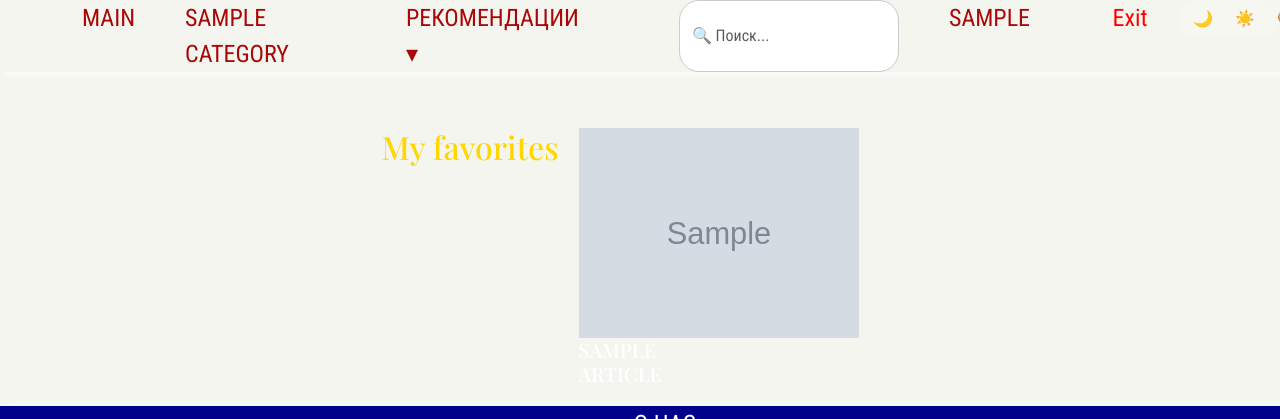
After one commit to asafusuion-ux/news-jango, a Django app: page /favorites/ in a window 1280 px wide; the page is wider, and only the part inside the window is pictured. The commit adds this page. Shown: the top 419 px of that part. Run offline with Django 5.2, Linux system fonts and the light colour scheme; a user stored in the database is signed in; tables that the repository leaves empty hold one stand-in row (values such as "Sample post"); grey boxes marked "Sample" are stand-in pictures; some libraries are stand-ins or nearby versions; some web fonts are replaced.

Commit message:
added favorite

```diff
--- a/news/urls.py
+++ b/news/urls.py
@@ -17,6 +17,8 @@ urlpatterns = [
     path('', views.index, name='home'),
     path('search/', views.search, name='search'),
     path('set-theme/', views.set_theme, name='set_theme'),
+    path('favorite/<slug:slug>', views.toggle_favorite, name='toggle_favorite'),
+    path('favorites/', views.favorite_list, name='favorites'),
     path('<slug:slug>/', views.post_detail, name='post_detail'),
     path('category/<slug:slug>/', views.category_posts, name='category_posts'),
     path('hashtag/<int:pk>/', views.hashtag_posts, name='hashtag_category_posts'),
--- a/post/models.py
+++ b/post/models.py
@@ -1,5 +1,7 @@
 from django.db import models
 from django_ckeditor_5.fields import CKEditor5Field
+from django.contrib.auth.models import User
+
 
 class Category(models.Model):
     name = models.CharField(max_length=255, verbose_name='Category_Name', unique=True)
@@ -20,6 +22,12 @@ class Hashtag(models.Model):
     name = models.CharField(max_length=255)
     slug =  models.SlugField(unique=True, null=True)
 
+    def __str__(self):
+        return self.name
+
+    class Meta:
+            verbose_name = 'Хэштег'
+            verbose_name_plural = "Хэштеги"
 class Article(models.Model):
     category = models.ForeignKey(
         Category, on_delete=models.CASCADE, null=True,
@@ -43,7 +51,7 @@ class Article(models.Model):
 
 class Comments(models.Model):
     article = models.ForeignKey(
-        Article, on_delete=models.CASCADE, related_name='comments'
+        Article, on_delete=models.CASCADE, related_name='comments', null=True
     )
     name = models.CharField(max_length=100)
     text = models.TextField()
@@ -55,3 +63,15 @@ class Comments(models.Model):
     class Meta:
         verbose_name_plural = 'Комментарии'
         verbose_name = 'Комментарий'
+
+class Favorite(models.Model):
+    user = models.ForeignKey(User, on_delete=models.CASCADE, null=True)
+    article = models.ForeignKey(
+        Article, on_delete=models.CASCADE, related_name='favorites'
+    )
+    created_at = models.DateTimeField(auto_now_add=True)
+
+    class Meta:
+        verbose_name_plural = 'Избранные'
+        verbose_name = 'Избранное'
+        unique_together = ('user', 'article')
--- a/post/views.py
+++ b/post/views.py
@@ -1,10 +1,14 @@
 from django.shortcuts import render, get_object_or_404, redirect
-from post.models import Article, Category, Hashtag, Comments
+from post.models import Article, Category, Hashtag, Comments, Favorite
 from django.db.models import Count, Q
 from django.contrib.auth.forms import UserCreationForm, PasswordChangeForm
 from django.contrib.auth import update_session_auth_hash
 from django.contrib.auth.decorators import login_required
+from django.contrib.auth.models import User
+from django.core.validators import validate_email
+from django.core.exceptions import ValidationError
 from django.core.paginator import Paginator
+import xml.etree.ElementTree as ET
 
 
 
@@ -12,11 +16,30 @@ from django.core.paginator import Paginator
 def profile(request):
     user = request.user
     if request.method == 'POST':
-        user.username = request.POST.get('username')
-        user.first_name = request.POST.get('first_name')
-        user.last_name = request.POST.get('last_name')
-        user.email = request.POST.get('email')
+        username = request.POST.get('username', '').strip()
+        first_name = request.POST.get('first_name', '').strip()
+        last_name = request.POST.get('last_name', '').strip()
+        email = request.POST.get('email', '').strip()
+        if not username:
+            return redirect('profile')
+        if len(username) >150:
+            return redirect('profile')
+        if User.objects.exclude(id=user.id).filter(username=username).exists():
+            return redirect('profile')
+        if email:
+            try:
+                validate_email(email)
+            except ValidationError:
+                return redirect('profile')
+        user.username = username
+        if first_name:
+            user.first_name = first_name
+        if last_name:
+            user.last_name = last_name
+        if email:
+            user.email = email
         user.save()
+        return redirect('profile')
     context ={
         'user':user,
     }
@@ -122,9 +145,13 @@ def post_detail(request, slug):
             )
             return redirect('post_detail', slug=slug)
     comments = Comments.objects.all().filter(article=article).order_by('-id')
+    is_favorite = False
+    if request.user.is_authenticated:
+        is_favorite = article.favorites.filter(user=request.user).exists()
     context = {
         'article':article,
         'comments':comments,
+        'is_favorite':is_favorite
     }
     return render(request, 'post-detail.html', context)
 
@@ -160,6 +187,28 @@ def hashtag_posts(request, pk):
     return render(request, 'category.html', context)
 
 def set_theme(request):
-    theme = request.POST.get('theme', 'light')
-    request.session['theme'] = theme
+    if request.method == 'POST':
+        theme = request.POST.get('theme')
+        print(f">>> THEME: {theme}")  # посмотри в терминал
+        print(f">>> SESSION BEFORE: {request.session.get('theme')}")
+        request.session['theme'] = theme
+        request.session.modified = True  # принудительно сохраняем сессию
+        print(f">>> SESSION AFTER: {request.session.get('theme')}")
     return redirect(request.META.get('HTTP_REFERER', '/'))
+
+@login_required
+def toggle_favorite(request, slug):
+    article = get_object_or_404(Article, slug=slug)
+    fav, created = Favorite.objects.get_or_create(
+        user=request.user,
+        article=article
+    )
+    if not created:
+        fav.delete()
+    return redirect('post_detail', slug=slug)
+
+@login_required
+def favorite_list(request):
+    favorites = Favorite.objects.filter(user=request.user)\
+        .select_related('article').order_by('-created_at')
+    return render(request, 'favorites.html', {'favorites':favorites})
--- a/static/css/index.css
+++ b/static/css/index.css
@@ -220,17 +220,6 @@ button, input, optgroup, select, textarea {
     display: flex;
     justify-content: left;
 }
-.comments p {
-    background-color: transparent !important;
-    color: white !important;
-    padding: 0 !important;
-    border-radius: 0 !important;
-    box-shadow: none !important;
-    font-size: medium !important;
-    margin-top: 10px !important;
-}
-
-
 .article-content p {
     background-color: transparent !important;
     color: white !important;
@@ -242,7 +231,6 @@ button, input, optgroup, select, textarea {
     font-size: 18px !important;
     width: 100% !important;
 }
-
 
 .comments {
     text-align: left;
@@ -273,9 +261,34 @@ button, input, optgroup, select, textarea {
 .card .article-content p {
     box-shadow: none !important;
 }
+
+/* theme start */
 body.dark {
-    background: #000;
-    color: #fff;
+    background: #1a1b1e;
+    color: #d4d4d0;
+}
+body.light {
+    background:#f5f5f0;
+    color:  #1a1a1a;
+}
+body.medium {
+    color: #e0e0e0;
+}
+body.light .menu a{
+    text-decoration: none;
+    text-transform: uppercase;
+    color: #a90808;
+}
+body.dark .menu a{
+    text-decoration: none;
+    text-transform: uppercase;
+    color: #ff0000;
+}
+body.light .menu li a:hover{
+    color: gold;
+}
+body.dark .menu  li a:hover{
+    color: gold;
 }
 .theme-switcher {
     display: flex;
@@ -301,3 +314,8 @@ body.dark {
 .theme-btn:hover {
     background: rgba(255,255,255,0.2);
 }
+/* theme end */
+.article-content span {
+    background-color: transparent !important;
+    color: white !important;
+}
--- a/templates/base.html
+++ b/templates/base.html
@@ -18,7 +18,6 @@
         <ul>
             <li> <a href='/'> Main </a> </li>
             {% for category in categories %}
-
             <li> <a href="{% url 'category_posts' category.slug %}"> {{category.name}}
                 </a> </li>
             {% endfor %}
@@ -37,26 +36,18 @@
                     </ul>
                 </div>
             </li>
+            <!-- search start -->
             <form role="search" method="get" action="{% url 'search' %}" style="display: flex; gap: 5px;">
                 <input type="search" class="form-control" placeholder="🔍 Поиск..." aria-label="Search" name="search"
                     value="{{ request.GET.search }}"
                     style="width: 220px; border-radius: 20px; padding: 5px 12px; border: 1px solid #ccc; margin-left: 100px;">
                 <button type="submit" style="display: none;"></button>
             </form>
-
-
-            <form method="post" action="{% url 'set_theme' %}" style="width: 100px;">
-                {% csrf_token %}
-                <div class="theme-switcher">
-                    <button class="theme-btn {% if request.session.theme == 'dark' %}active{% endif %}" name="theme"
-                        value="dark">🌙</button>
-                    <button class="theme-btn {% if request.session.theme != 'dark' %}active{% endif %}" name="theme"
-                        value="light">☀️</button>
-                </div>
-            </form>
+            <!-- search end -->
+             <!-- Login/out start -->
             {% if user.is_authenticated %}
             <li class="nav-item">
-                <a class="nav-link" href="#">{{user.username}}</a>
+                <a class="nav-link" href="{% url 'profile' %}">{{user.username}}</a>
             </li>
             <li class="nav-item" style="color: red;">
                 <form action="{% url 'logout' %}" method="post">
@@ -72,6 +63,20 @@
                 <a class="nav-link" href="{% url 'login' %}">Авторизация</a>
             </li>
             {% endif %}
+             <!-- Login/out end -->
+            <!-- set theme start -->
+            <form method="post" action="{% url 'set_theme' %}" style="width: 100px; justify-content: right;">
+                {% csrf_token %}
+                <div class="theme-switcher">
+                    <button class="theme-btn {% if request.session.theme == 'dark' %}active{% endif %}" name="theme"
+                        value="dark">🌙</button>
+                    <button class="theme-btn {% if request.session.theme == 'light' %}active{% endif %}" name="theme"
+                        value="light">☀️</button>
+                    <button class="theme-btn {% if request.session.theme == 'medium' %}active{% endif %}" name="theme"
+                        value="medium">🎨</button>
+                </div>
+            </form>
+            <!-- set theme end -->
         </ul>
     </div>
 
@@ -93,7 +98,7 @@
     <!-- content start -->
     <div class="banner">
         {% for page in page_obj|slice:":2" %}
-        <div class="card">
+        <div class="card" style="margin-bottom: auto; border-radius: 60px;">
             <a href='{% url "post_detail" page.slug %}'>
                 {% if page.img %}<img src="{{page.img.url}}">{% endif %}
                 <h4>{{page.title}}</h4>
--- /dev/null
+++ b/templates/favorites.html
@@ -0,0 +1,21 @@
+{% extends 'base.html' %}
+
+{% block content %}
+<div class="container">
+    <h2 style="color: gold;">My favorites</h2>
+    <div class="row">
+        {% for fav in favorites %}
+        <div class="col-lg-3">
+                <div style="margin-bottom: 20px;">
+                    <a href="{% url 'post_detail' fav.article.slug %}">
+                        <img src="{{ fav.article.img.url }}" style="width: 320px; padding-right: 40px;">
+                        <h5 >{{ fav.article.title }}</h5>
+                    </a>
+                </div>
+        </div>
+        {% empty %}
+            <p>There are no favorite posts</p>
+        {% endfor %}
+    </div>
+</div>
+{% endblock content %}
```
Also changed, not shown: templates/change_password.html (+16 -0 lines), templates/post-detail.html (+24 -3 lines), templates/profile.html (+21 -0 lines), post/migrations/0017_alter_comments_article_favorite.py (added), post/migrations/0018_alter_hashtag_options.py (added).
